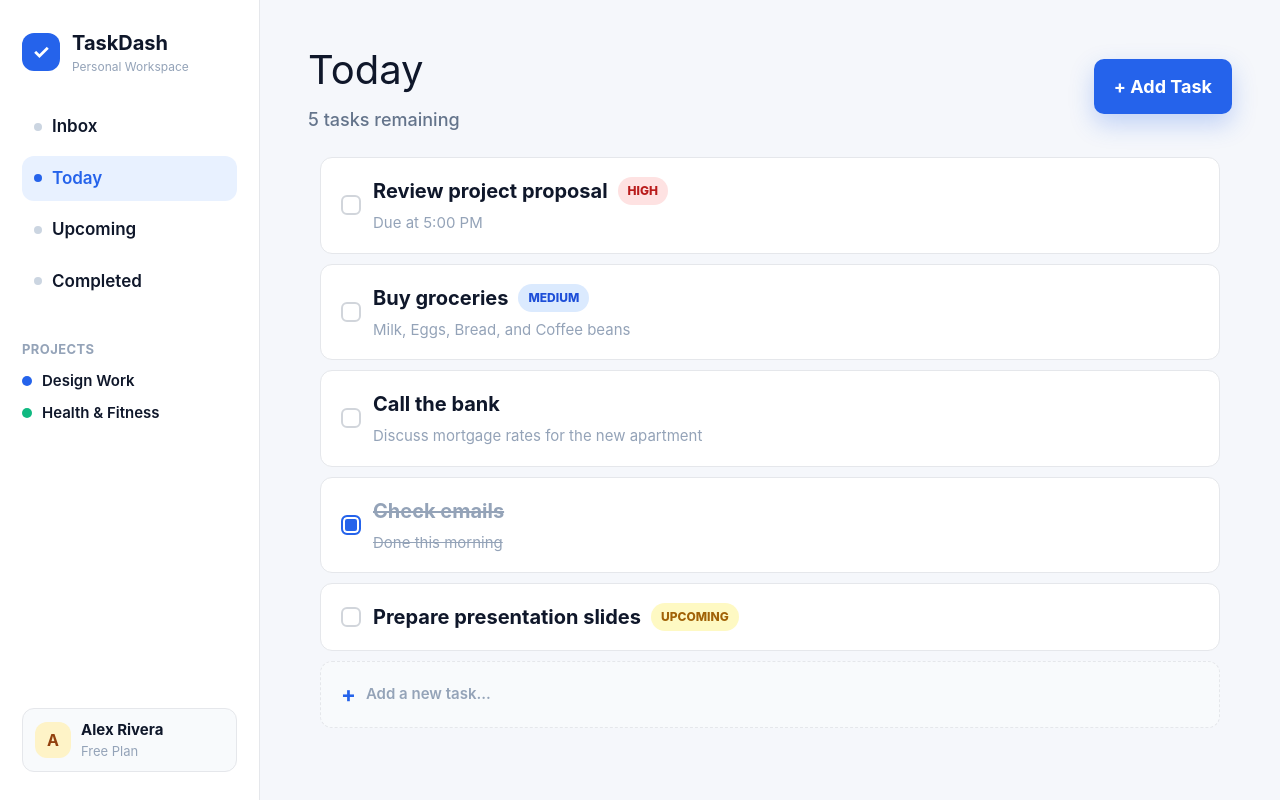
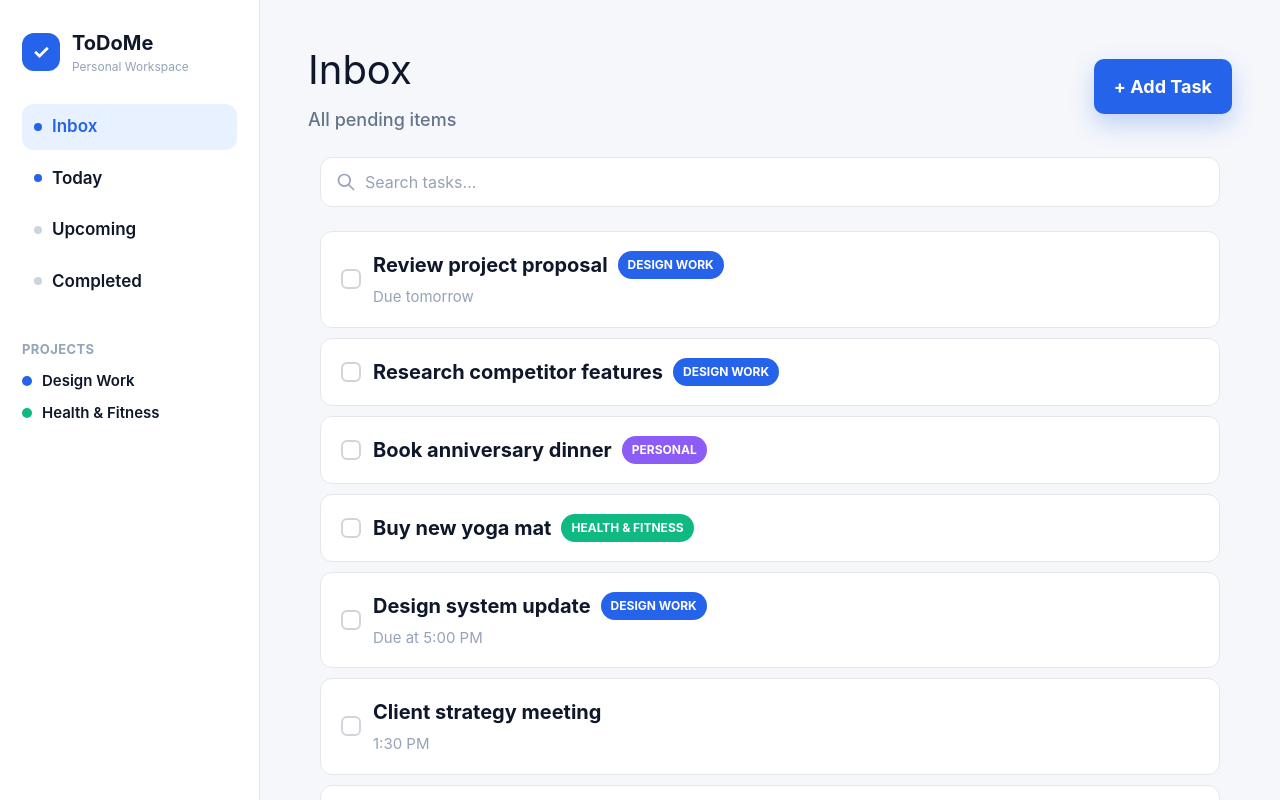
Before and after one commit to ghsenu/To-do-Tracker, a React (Vite) app: page / in a window 1280 px wide. Both pictures are taken after a click on the button "Inbox". Shown: the top 800 px of the page. Built offline with nearby package versions, Linux system fonts and the light colour scheme.

Commit message:
Add Inbox dashboard with search and project badges

```diff
--- a/src/App.css
+++ b/src/App.css
@@ -324,3 +324,52 @@ body {
   font-weight: 600;
   font-size: 15px;
 }
+.search-wrapper {
+  position: relative;
+  margin-bottom: 24px;
+  max-width: 900px;
+  margin-left: auto;
+  margin-right: auto;
+}
+
+.search-icon {
+  position: absolute;
+  left: 16px;
+  top: 50%;
+  transform: translateY(-50%);
+  width: 20px;
+  height: 20px;
+  color: #94a3b8;
+  pointer-events: none;
+}
+
+.search-input {
+  width: 100%;
+  padding: 12px 16px 12px 44px;
+  border: 1px solid #e5e7eb;
+  border-radius: 12px;
+  font-size: 16px;
+  color: #0f172a;
+  background: #ffffff;
+  transition: border 0.2s ease;
+}
+
+.search-input::placeholder {
+  color: #94a3b8;
+}
+
+.search-input:focus {
+  outline: none;
+  border-color: #2563eb;
+  box-shadow: 0 0 0 3px rgba(37, 99, 235, 0.1);
+}
+
+.project-badge {
+  font-size: 12px;
+  font-weight: 700;
+  padding: 5px 10px;
+  border-radius: 999px;
+  text-transform: uppercase;
+  color: #ffffff;
+  white-space: nowrap;
+}
--- a/src/App.jsx
+++ b/src/App.jsx
@@ -1,60 +1,224 @@
+import { useState } from 'react';
 import './App.css';
 
-const tasks = [
+const tasksData = [
   {
     id: 1,
     title: 'Review project proposal',
-    note: 'Due at 5:00 PM',
+    note: 'Due tomorrow',
     status: 'high',
+    project: 'Design Work',
     completed: false,
   },
   {
     id: 2,
-    title: 'Buy groceries',
-    note: 'Milk, Eggs, Bread, and Coffee beans',
-    status: 'medium',
+    title: 'Research competitor features',
+    note: null,
+    status: null,
+    project: 'Design Work',
     completed: false,
   },
   {
     id: 3,
-    title: 'Call the bank',
-    note: 'Discuss mortgage rates for the new apartment',
+    title: 'Book anniversary dinner',
+    note: null,
     status: null,
+    project: 'Personal',
     completed: false,
   },
   {
     id: 4,
-    title: 'Check emails',
-    note: 'Done this morning',
+    title: 'Buy new yoga mat',
+    note: null,
     status: null,
-    completed: true,
+    project: 'Health & Fitness',
+    completed: false,
   },
   {
     id: 5,
-    title: 'Prepare presentation slides',
-    note: null,
-    status: 'upcoming',
+    title: 'Design system update',
+    note: 'Due at 5:00 PM',
+    status: 'high',
+    project: 'Design Work',
+    completed: false,
+  },
+  {
+    id: 6,
+    title: 'Client strategy meeting',
+    note: '1:30 PM',
+    status: 'medium',
+    project: null,
+    completed: false,
+  },
+  {
+    id: 7,
+    title: 'Weekly grocery run',
+    note: '6:00 PM',
+    status: 'low',
+    project: null,
     completed: false,
   },
 ];
 
 export default function App() {
+  const [currentView, setCurrentView] = useState('today');
+  const [searchQuery, setSearchQuery] = useState('');
+  const [tasks, setTasks] = useState(tasksData);
+
+  const inboxTasks = tasks.filter(t => !t.completed);
+  const todayTasks = tasks.filter(t => !t.completed).slice(0, 5);
+
+  const getProjectColor = (project) => {
+    if (project === 'Design Work') return '#2563eb';
+    if (project === 'Health & Fitness') return '#10b981';
+    if (project === 'Personal') return '#8b5cf6';
+    return '#6b7280';
+  };
+
+  const renderTodayView = () => (
+    <>
+      <header className="content-header">
+        <div>
+          <h1>Today</h1>
+          <p>5 tasks remaining</p>
+        </div>
+        <button className="primary-btn">+ Add Task</button>
+      </header>
+
+      <div className="task-list">
+        {todayTasks.map((task) => (
+          <div key={task.id} className={`task-card ${task.completed ? 'done' : ''}`}>
+            <label className="checkbox">
+              <input
+                type="checkbox"
+                defaultChecked={task.completed}
+                onChange={() => {
+                  setTasks(
+                    tasks.map((t) => (t.id === task.id ? { ...t, completed: !t.completed } : t))
+                  );
+                }}
+              />
+              <span className="checkmark" />
+            </label>
+
+            <div className="task-body">
+              <div className="task-title-row">
+                <span className={`task-title ${task.completed ? 'completed' : ''}`}>
+                  {task.title}
+                </span>
+                {task.status && (
+                  <span className={`badge ${task.status}`}>
+                    {task.status === 'high' && 'HIGH'}
+                    {task.status === 'medium' && 'MEDIUM'}
+                    {task.status === 'low' && 'LOW'}
+                    {task.status === 'upcoming' && 'UPCOMING'}
+                  </span>
+                )}
+              </div>
+              {task.note && <div className="task-note">{task.note}</div>}
+            </div>
+          </div>
+        ))}
+
+        <div className="task-card add-row">
+          <span className="plus">+</span>
+          <span className="placeholder">Add a new task...</span>
+        </div>
+      </div>
+    </>
+  );
+
+  const renderInboxView = () => {
+    const filtered = searchQuery
+      ? inboxTasks.filter((t) => t.title.toLowerCase().includes(searchQuery.toLowerCase()))
+      : inboxTasks;
+
+    return (
+      <>
+        <header className="content-header">
+          <div>
+            <h1>Inbox</h1>
+            <p>All pending items</p>
+          </div>
+          <button className="primary-btn">+ Add Task</button>
+        </header>
+
+        <div className="search-wrapper">
+          <svg className="search-icon" fill="none" viewBox="0 0 24 24" stroke="currentColor">
+            <path strokeLinecap="round" strokeLinejoin="round" strokeWidth={2} d="M21 21l-6-6m2-5a7 7 0 11-14 0 7 7 0 0114 0z" />
+          </svg>
+          <input
+            type="text"
+            placeholder="Search tasks..."
+            value={searchQuery}
+            onChange={(e) => setSearchQuery(e.target.value)}
+            className="search-input"
+          />
+        </div>
+
+        <div className="task-list">
+          {filtered.map((task) => (
+            <div key={task.id} className={`task-card ${task.completed ? 'done' : ''}`}>
+              <label className="checkbox">
+                <input
+                  type="checkbox"
+                  defaultChecked={task.completed}
+                  onChange={() => {
+                    setTasks(
+                      tasks.map((t) => (t.id === task.id ? { ...t, completed: !t.completed } : t))
+                    );
+                  }}
+                />
+                <span className="checkmark" />
+              </label>
+
+              <div className="task-body">
+                <div className="task-title-row">
+                  <span className={`task-title ${task.completed ? 'completed' : ''}`}>
+                    {task.title}
+                  </span>
+                  {task.project && (
+                    <span className="project-badge" style={{ backgroundColor: getProjectColor(task.project) }}>
+                      {task.project}
+                    </span>
+                  )}
+                </div>
+                {task.note && <div className="task-note">{task.note}</div>}
+              </div>
+            </div>
+          ))}
+
+          <div className="task-card add-row">
+            <span className="plus">+</span>
+            <span className="placeholder">Type to add a new task...</span>
+          </div>
+        </div>
+      </>
+    );
+  };
+
   return (
     <div className="app-shell">
       <aside className="sidebar">
         <div className="brand">
           <div className="brand-icon">✓</div>
           <div>
-            <div className="brand-title">TaskDash</div>
+            <div className="brand-title">ToDoMe</div>
             <div className="brand-sub">Personal Workspace</div>
           </div>
         </div>
 
         <nav className="nav">
-          <button className="nav-item">
+          <button
+            className={`nav-item ${currentView === 'inbox' ? 'active' : ''}`}
+            onClick={() => setCurrentView('inbox')}
+          >
             <span className="nav-dot neutral" /> Inbox
           </button>
-          <button className="nav-item active">
+          <button
+            className={`nav-item ${currentView === 'today' ? 'active' : ''}`}
+            onClick={() => setCurrentView('today')}
+          >
             <span className="nav-dot blue" /> Today
           </button>
           <button className="nav-item">
@@ -78,52 +242,15 @@ export default function App() {
         <div className="profile">
           <div className="avatar">A</div>
           <div>
-            <div className="profile-name">Alex Rivera</div>
+            <div className="profile-name">Gihansa</div>
             <div className="profile-plan">Free Plan</div>
           </div>
         </div>
       </aside>
 
       <main className="content">
-        <header className="content-header">
-          <div>
-            <h1>Today</h1>
-            <p>5 tasks remaining</p>
-          </div>
-          <button className="primary-btn">+ Add Task</button>
-        </header>
-
-        <div className="task-list">
-          {tasks.map((task) => (
-            <div key={task.id} className={`task-card ${task.completed ? 'done' : ''}`}>
-              <label className="checkbox">
-                <input type="checkbox" defaultChecked={task.completed} />
-                <span className="checkmark" />
-              </label>
-
-              <div className="task-body">
-                <div className="task-title-row">
-                  <span className={`task-title ${task.completed ? 'completed' : ''}`}>
-                    {task.title}
-                  </span>
-                  {task.status && (
-                    <span className={`badge ${task.status}`}>
-                      {task.status === 'high' && 'HIGH'}
-                      {task.status === 'medium' && 'MEDIUM'}
-                      {task.status === 'upcoming' && 'UPCOMING'}
-                    </span>
-                  )}
-                </div>
-                {task.note && <div className="task-note">{task.note}</div>}
-              </div>
-            </div>
-          ))}
-
-          <div className="task-card add-row">
-            <span className="plus">+</span>
-            <span className="placeholder">Add a new task...</span>
-          </div>
-        </div>
+        {currentView === 'today' && renderTodayView()}
+        {currentView === 'inbox' && renderInboxView()}
       </main>
     </div>
   );
```
